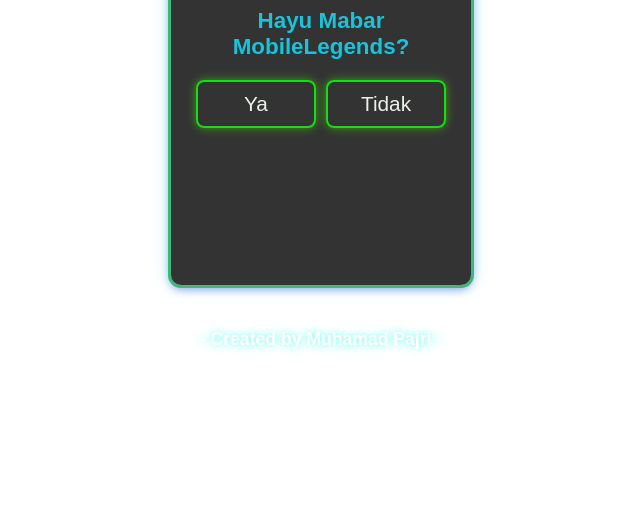
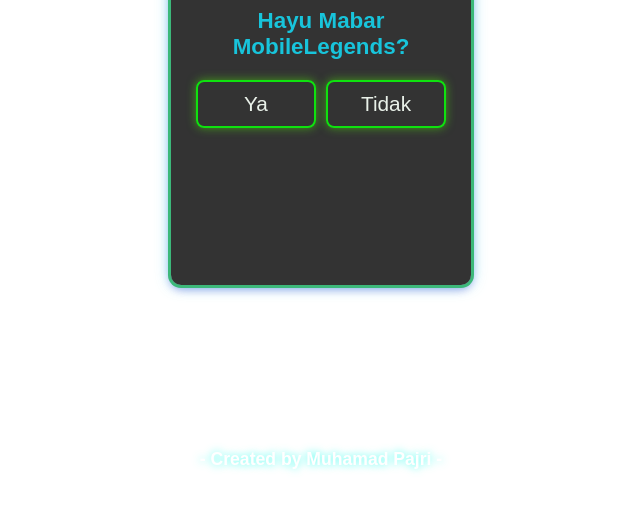
Before and after one commit to pajrieee/website-mabar, a plain HTML site: page index.html in a window 1280 px wide. Shown: the part 290-800 px from the top of the page, without its empty margins (319-959 px from the left). Drawn offline with Linux system fonts and the light colour scheme.

Commit message:
Update index.html

```diff
--- a/index.html
+++ b/index.html
@@ -196,11 +196,11 @@
             background-color: #333;
             color: white;
         }
-       .credit {
-    position: absolute;
-    bottom: 160px;   /* NAIKKAN POSISI DI SINI (semakin besar semakin naik) */
-    width: 100%;
-    text-align: center;
+      .credit {
+    position: fixed;
+    bottom: 40px;
+    left: 50%;
+    transform: translateX(-50%);
     font-size: 1.1em;
     color: #ffffff;
     font-weight: bold;
@@ -306,4 +306,5 @@
 
 </body>
 
+
 </html>
```
